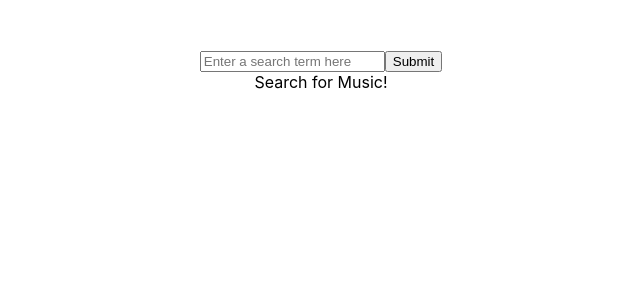
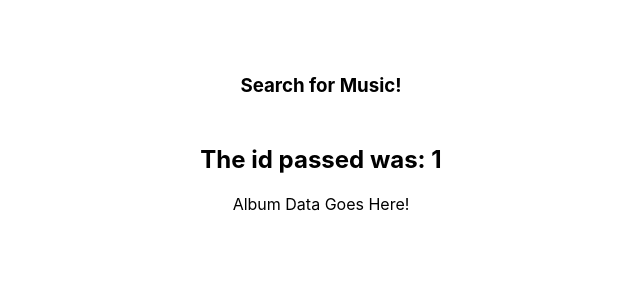
Before and after one commit to DantheCodeRaider/RR-music-library, a React (Create React App) app in the folder music-library/: page /album/1 in a window 1280 px wide. Shown: the top 300 px of the page, without its empty margins (319-959 px from the left). Built offline with nearby package versions, Linux system fonts and the light colour scheme.

Commit message:
Added Router

```diff
--- a/music-library/package.json
+++ b/music-library/package.json
@@ -9,6 +9,7 @@
     "cors": "^2.8.5",
     "react": "^18.2.0",
     "react-dom": "^18.2.0",
+    "react-router-dom": "^6.4.2",
     "react-scripts": "5.0.1",
     "web-vitals": "^2.1.4"
   },
--- a/music-library/src/App.css
+++ b/music-library/src/App.css
@@ -29,6 +29,9 @@
   box-sizing: border-box;
 }
 
+.cDiv {
+  padding: 5px;
+}
 
 @media (prefers-reduced-motion: no-preference) {
   .App-logo {
--- a/music-library/src/App.js
+++ b/music-library/src/App.js
@@ -1,8 +1,10 @@
-import { useEffect, useState } from 'react'
-import CORS from 'cors'
+import React, { useEffect, useState } from 'react'
+import { BrowserRouter as Router, Routes, Route } from 'react-router-dom'
 import './App.css';
-import Gallery from './components/Gallery.js'
-import SearchBar from './components/SearchBar.js'
+import Gallery from './components/Gallery'
+import SearchBar from './components/SearchBar'
+import AlbumView from './components/AlbumView'
+import ArtistView from './components/ArtistView'
 
 function App(){
     let [search, setSearch] = useState('')
@@ -35,18 +37,26 @@ function App(){
     return (
       <div className='App'>
         <div>
-          <div>
-          <SearchBar handleSearch = {handleSearch} />
+          <div className='cDiv'>
+            <h3>{message}</h3>
           </div>
-          <div>
-            {message}
-          </div>
-          <div>
-            <Gallery data={data} />
+          <div className='cDiv'>
+            <Router>
+                <Routes>
+                    <Route path="/" element={
+                        <React.Fragment>
+                            <SearchBar handleSearch = {handleSearch}/>
+                            <Gallery data={data} />
+                        </React.Fragment>
+                    } />
+                    <Route path="/album/:id" element={<AlbumView />} />
+                    <Route path="/artist/:id" element={<ArtistView />} />
+                </Routes>
+            </Router>
           </div>
         </div>
       </div>
     )
 }
 
-export default App
+export default App;
--- /dev/null
+++ b/music-library/src/components/AlbumView.js
@@ -0,0 +1,18 @@
+// These components will be making separate API calls from the app
+// component to serve specific data about a given album
+import { useState, useEffect } from 'react'
+import { useParams } from 'react-router-dom'
+
+function AlbumView() {
+    const { id } = useParams()
+    const [ albumData, setAlbumData ] = useState([])
+
+    return (
+        <div>
+            <h2>The id passed was: {id}</h2>
+            <p>Album Data Goes Here!</p>
+        </div>
+    )
+}
+
+export default AlbumView
--- /dev/null
+++ b/music-library/src/components/ArtistView.js
@@ -0,0 +1,18 @@
+// These components will be making separate API calls from the app
+// component to serve specific data about our artist
+import { useState, useEffect } from 'react'
+import { useParams } from 'react-router-dom'
+
+function ArtistView() {
+    const { id } = useParams()
+    const [ artistData, setArtistData ] = useState([])
+
+    return (
+        <div>
+            <h2>The id passed was: {id}</h2>
+            <p>Artist Data Goes Here!</p>
+        </div>
+    )
+}
+
+export default ArtistView
--- a/music-library/src/components/GalleryItem.js
+++ b/music-library/src/components/GalleryItem.js
@@ -1,4 +1,5 @@
 import { useState } from 'react'
+import { Link } from 'react-router-dom'
 
 function GalleryItem(props) {
     let [view, setView] = useState(false)
@@ -31,17 +32,26 @@ function GalleryItem(props) {
         )
     }
 
-
     const detailView = () => {
         return (
             <div style={detailStyle}>
                 <h2>{props.item.trackName}</h2>
-                <h3>{props.item.collectionName}</h3>
+                <h3>
+                    <Link to={`/artist/${props.item.artistId}`}>
+                        {props.item.artistName}
+                    </Link>
+                </h3>
+                <h3>
+                    <Link to={`/album/${props.item.collectionId}`}>
+                        {props.item.collectionName}
+                    </Link>
+                </h3>
                 <h4>{props.item.primaryGenreName}</h4>
                 <h4>{props.item.releaseDate}</h4>
             </div>
         )
     }
+
 
     return (
         <div className='gItem' onClick={() => setView(!view)}
```
Also changed, not shown: 1 other file (tests, documents, lock files or other folders).
